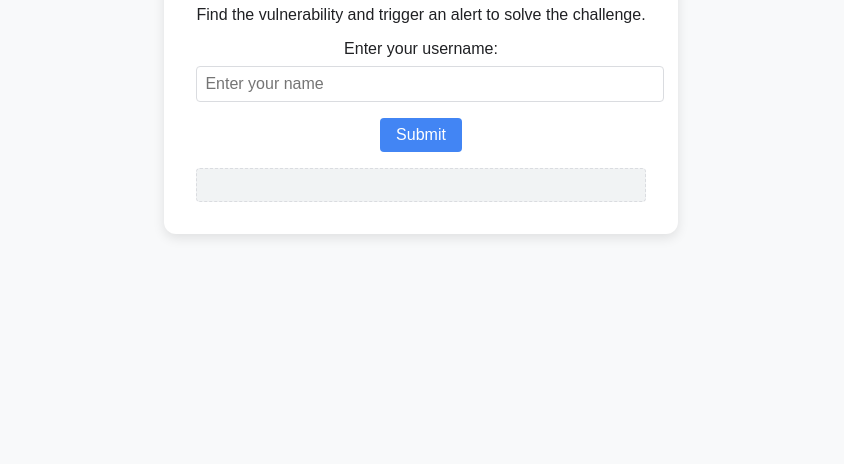
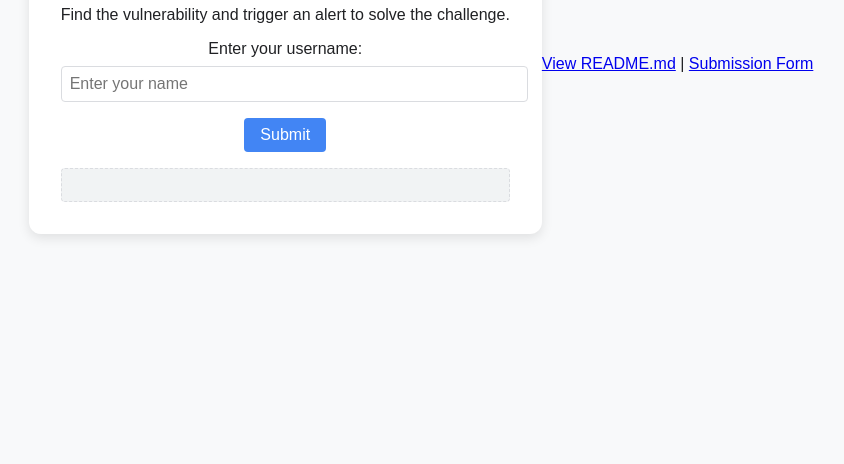
Before and after one commit to breachzero/CTF-Challenge-01, a plain HTML site: page index.html in a window 1280 px wide. Shown: the part 336-800 px from the top of the page, without its empty margins (219-1063 px from the left). Drawn offline with Linux system fonts and the light colour scheme.

Commit message:
Update index.html

```diff
--- a/index.html
+++ b/index.html
@@ -7,6 +7,7 @@
   <link rel="stylesheet" href="styles.css">
 </head>
 <body>
+  <div class="wrapper">
     <div class="container">
       <h1>CTF Challenge 01</h1>
       <p>Find the vulnerability and trigger an alert to solve the challenge.</p>
@@ -17,6 +18,14 @@
       </form>
       <div id="output"></div>
     </div>
+  </div>
+  <footer class="footer">
+    <p>
+      <a href="README.md" target="_blank">View README.md</a> |
+      <a href="https://forms.gle/V5GPbh4cji73z7ew7" target="_blank">Submission Form</a>
+    </p>
+  </footer>
+
   <script src="script.js"></script>
 </body>
 </html>
```
Lines whose indentation alone changed are shown as unchanged.
